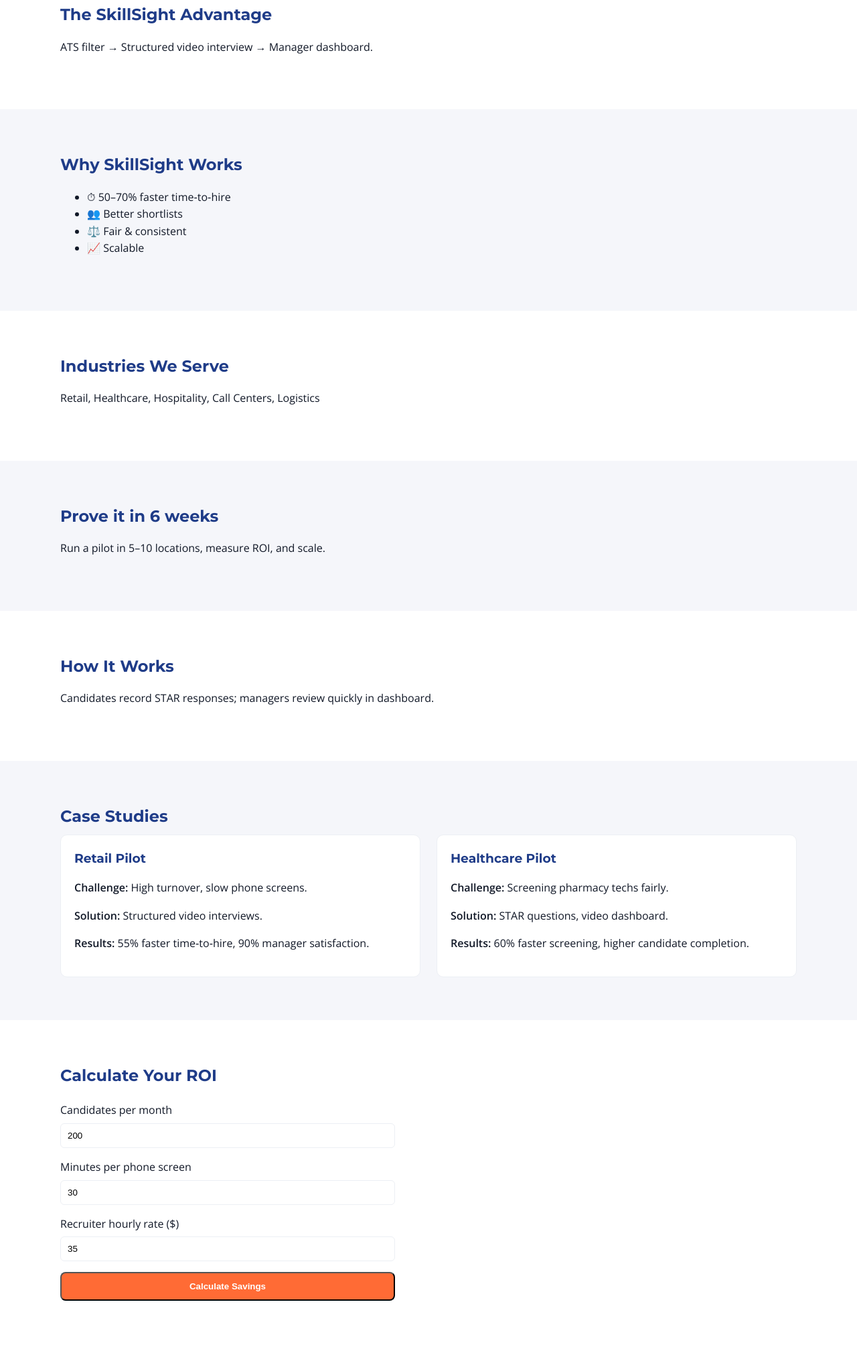
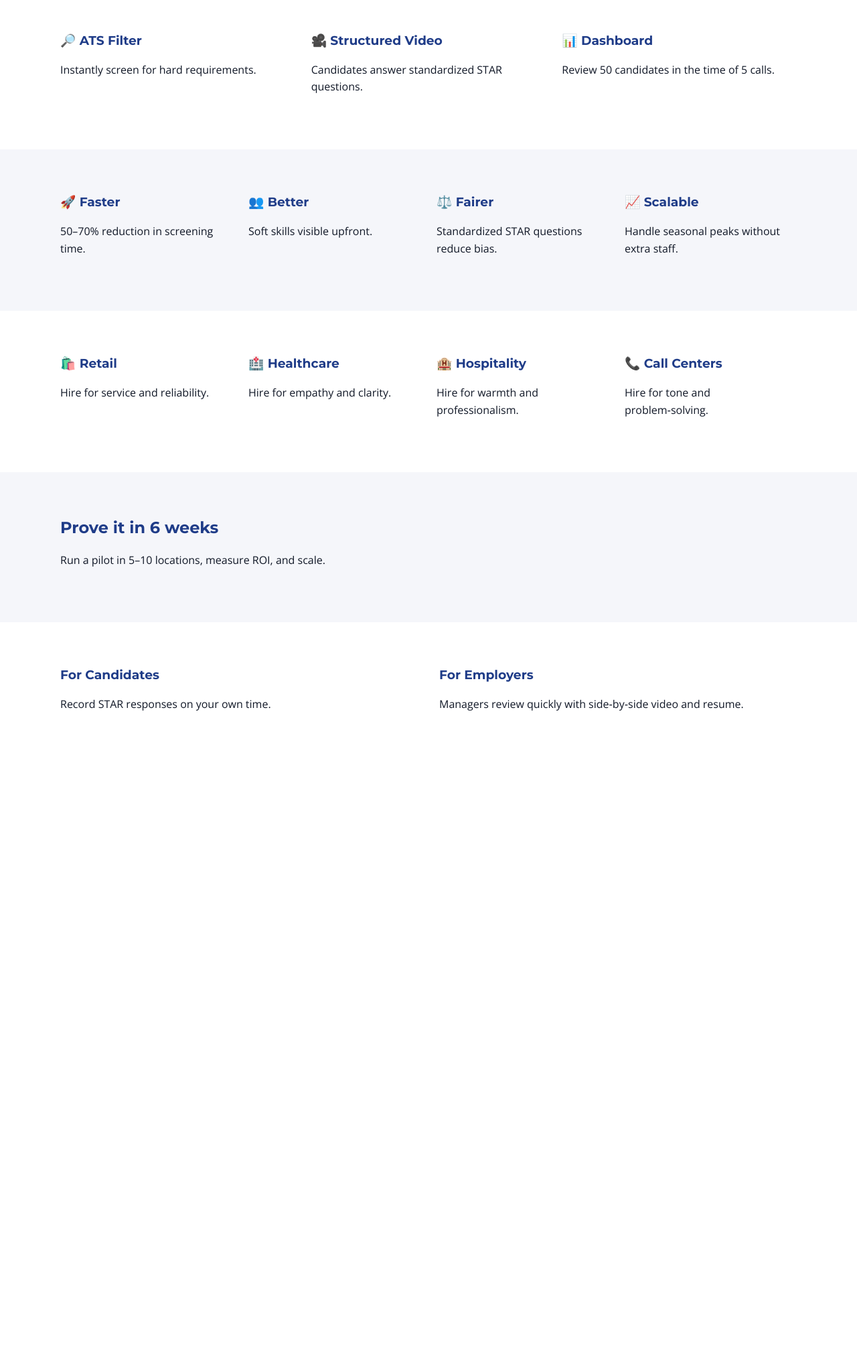
Before and after one commit to Sgaykie0677/SkillSight, a plain HTML site: page index.html in a window 1280 px wide. Shown: the part 657-2683 px from the top of the page at 67% size. After the commit the page ends 1802 px from the top, so only its background shows below. Drawn offline with nearby package versions, Linux system fonts and the light colour scheme.

Commit message:
FEAT:  polished full site

```diff
--- a/index.html
+++ b/index.html
@@ -7,44 +7,46 @@
   <link href="https://fonts.googleapis.com/css2?family=Montserrat:wght@600;700&family=Open+Sans:wght@400;600&display=swap" rel="stylesheet">
   <style>
     :root {
-      --blue: #1F3C88; --teal: #00BFA6; --orange: #FF6B35;
-      --gray-100: #F5F6FA; --gray-200: #ECEFF4; --gray-700: #374151; --gray-900: #111827; --white: #FFFFFF;
+      --blue:#1F3C88; --teal:#00BFA6; --orange:#FF6B35;
+      --gray-100:#F5F6FA; --gray-200:#ECEFF4; --gray-700:#374151; --gray-900:#111827; --white:#FFFFFF;
     }
-    body { margin:0; font-family:"Open Sans",sans-serif; color:var(--gray-900); background:var(--white); line-height:1.6; }
-    h1,h2,h3,h4,h5 { font-family:"Montserrat",sans-serif; color:var(--blue); margin:0 0 .5rem; }
-    .container { width:min(1100px,92%); margin:0 auto; }
-    .section { padding:64px 0; }
-    .section.alt { background:var(--gray-100); }
-    .btn { display:inline-block; padding:12px 18px; border-radius:8px; text-decoration:none; font-weight:600; }
-    .btn-primary { background:var(--orange); color:#fff; }
-    .btn-secondary { background:var(--teal); color:#fff; }
+    body{margin:0;font-family:"Open Sans",sans-serif;color:var(--gray-900);background:var(--white);line-height:1.6;}
+    h1,h2,h3,h4{font-family:"Montserrat",sans-serif;color:var(--blue);margin:0 0 .5rem;}
+    .container{width:min(1100px,92%);margin:0 auto;}
+    .section{padding:64px 0;}
+    .section.alt{background:var(--gray-100);}
+    .btn{display:inline-block;padding:12px 18px;border-radius:8px;text-decoration:none;font-weight:600;}
+    .btn-primary{background:var(--orange);color:#fff;}
+    .btn-secondary{background:var(--teal);color:#fff;}
     /* Header */
-    .site-header { position:sticky; top:0; background:#fff; border-bottom:1px solid var(--gray-200); z-index:999; }
-    .header-inner { display:flex; justify-content:space-between; align-items:center; height:72px; }
-    .brand { display:flex; align-items:center; gap:12px; text-decoration:none; }
-    .brand-name { font-weight:700; font-size:1.2rem; color:var(--blue); }
-    .nav-list { list-style:none; display:flex; gap:18px; margin:0; padding:0; }
-    .nav-list a { text-decoration:none; color:var(--gray-900); padding:8px 10px; border-radius:6px; }
-    .nav-list a:hover { background:var(--gray-100); }
-    .cta-link { background:var(--teal); color:#fff; }
-    /* ROI Calculator */
-    .roi-form { display:grid; gap:16px; max-width:500px; margin:20px 0; }
-    .roi-form .form-group { display:flex; flex-direction:column; gap:6px; }
-    .roi-form input { padding:10px; border:1px solid var(--gray-200); border-radius:6px; }
-    .roi-result { margin-top:20px; padding:20px; background:#fff; border:1px solid var(--gray-200); border-radius:8px; }
+    .site-header{position:sticky;top:0;background:#fff;border-bottom:1px solid var(--gray-200);z-index:999;}
+    .header-inner{display:flex;justify-content:space-between;align-items:center;height:72px;}
+    .brand{font-weight:700;font-size:1.2rem;color:var(--blue);text-decoration:none;}
+    .nav-list{list-style:none;display:flex;gap:18px;margin:0;padding:0;}
+    .nav-list a{text-decoration:none;color:var(--gray-900);padding:8px 10px;border-radius:6px;}
+    .nav-list a:hover{background:var(--gray-100);}
+    .cta-link{background:var(--teal);color:#fff;}
+    /* Grids */
+    .grid-2{display:grid;grid-template-columns:1fr 1fr;gap:32px;}
+    .grid-3{display:grid;grid-template-columns:repeat(3,1fr);gap:24px;}
+    .grid-4{display:grid;grid-template-columns:repeat(4,1fr);gap:24px;}
     /* Case Studies */
-    .case-grid { display:grid; grid-template-columns:1fr 1fr; gap:24px; }
-    .case { background:#fff; border:1px solid var(--gray-200); border-radius:10px; padding:20px; }
-    .case h3 { margin-top:0; }
+    .case-grid{display:grid;grid-template-columns:repeat(2,1fr);gap:24px;}
+    .case{background:#fff;border:1px solid var(--gray-200);border-radius:10px;padding:20px;}
+    /* ROI */
+    .roi-form{display:grid;gap:16px;max-width:500px;margin:20px 0;}
+    .roi-form .form-group{display:flex;flex-direction:column;gap:6px;}
+    .roi-form input{padding:10px;border:1px solid var(--gray-200);border-radius:6px;}
+    .roi-result{margin-top:20px;padding:20px;background:#fff;border:1px solid var(--gray-200);border-radius:8px;}
     /* Footer */
-    .site-footer { border-top:1px solid var(--gray-200); padding:20px 0; text-align:center; }
+    .site-footer{border-top:1px solid var(--gray-200);padding:20px 0;text-align:center;}
   </style>
 </head>
 <body>
   <!-- Header -->
   <header class="site-header">
     <div class="container header-inner">
-      <a href="#hero" class="brand"><span class="brand-name">SkillSight</span></a>
+      <a href="#hero" class="brand">SkillSight</a>
       <nav>
         <ul class="nav-list">
           <li><a href="#hero">Home</a></li>
@@ -64,47 +66,57 @@
 
   <!-- Hero -->
   <section id="hero" class="section">
-    <div class="container">
-      <h1>See the skills that matter, faster.</h1>
-      <p>Cut time‑to‑hire by 50–70% with structured video screening that reveals communication, professionalism, and customer‑service skills before the interview.</p>
-      <a href="#pilot" class="btn btn-primary">Start a Pilot</a>
+    <div class="container grid-2">
+      <div>
+        <h1>See the skills that matter, faster.</h1>
+        <p>Cut time‑to‑hire by 50–70% with structured video screening that reveals communication, professionalism, and customer‑service skills before the interview.</p>
+        <a href="#pilot" class="btn btn-primary">Start a Pilot</a>
+      </div>
+      <div>
+        <!-- Placeholder for dashboard mockup -->
+        <div style="background:#fff;border:1px solid var(--gray-200);border-radius:10px;padding:20px;box-shadow:0 8px 20px rgba(31,60,136,.08);">
+          <h3 style="margin:0;color:var(--blue);">Manager Dashboard</h3>
+          <p>Review candidate videos side‑by‑side with resumes.</p>
+        </div>
+      </div>
     </div>
   </section>
 
   <!-- Problem -->
   <section id="problem" class="section alt">
-    <div class="container">
-      <h2>The first interview is broken.</h2>
-      <p>Phone screens are slow, inconsistent, and fail to reveal soft skills.</p>
+    <div class="container grid-3">
+      <div><h3>⏱ Slow phone screens</h3><p>Scheduling delays and repetitive calls waste time.</p></div>
+      <div><h3>🧩 Soft skills invisible</h3><p>Resumes don’t reveal communication or service mindset.</p></div>
+      <div><h3>⚖️ Inconsistent evaluation</h3><p>Different questions lead to bias‑prone assessments.</p></div>
     </div>
   </section>
 
   <!-- Solution -->
   <section id="solution" class="section">
-    <div class="container">
-      <h2>The SkillSight Advantage</h2>
-      <p>ATS filter → Structured video interview → Manager dashboard.</p>
+    <div class="container grid-3">
+      <div><h3>🔎 ATS Filter</h3><p>Instantly screen for hard requirements.</p></div>
+      <div><h3>🎥 Structured Video</h3><p>Candidates answer standardized STAR questions.</p></div>
+      <div><h3>📊 Dashboard</h3><p>Review 50 candidates in the time of 5 calls.</p></div>
     </div>
   </section>
 
   <!-- Value -->
   <section id="value" class="section alt">
-    <div class="container">
-      <h2>Why SkillSight Works</h2>
-      <ul>
-        <li>⏱ 50–70% faster time‑to‑hire</li>
-        <li>👥 Better shortlists</li>
-        <li>⚖️ Fair & consistent</li>
-        <li>📈 Scalable</li>
-      </ul>
+    <div class="container grid-4">
+      <div><h3>🚀 Faster</h3><p>50–70% reduction in screening time.</p></div>
+      <div><h3>👥 Better</h3><p>Soft skills visible upfront.</p></div>
+      <div><h3>⚖️ Fairer</h3><p>Standardized STAR questions reduce bias.</p></div>
+      <div><h3>📈 Scalable</h3><p>Handle seasonal peaks without extra staff.</p></div>
     </div>
   </section>
 
   <!-- Industries -->
   <section id="industries" class="section">
-    <div class="container">
-      <h2>Industries We Serve</h2>
-      <p>Retail, Healthcare, Hospitality, Call Centers, Logistics</p>
+    <div class="container grid-4">
+      <div><h3>🛍️ Retail</h3><p>Hire for service and reliability.</p></div>
+      <div><h3>🏥 Healthcare</h3><p>Hire for empathy and clarity.</p></div>
+      <div><h3>🏨 Hospitality</h3><p>Hire for warmth and professionalism.</p></div>
+      <div><h3>📞 Call Centers</h3><p>Hire for tone and problem‑solving.</p></div>
     </div>
   </section>
 
@@ -118,48 +130,10 @@
 
   <!-- How It Works -->
   <section id="how" class="section">
-    <div class="container">
-      <h2>How It Works</h2>
-      <p>Candidates record STAR responses; managers review quickly in dashboard.</p>
+    <div class="container grid-2">
+      <div><h3>For Candidates</h3><p>Record STAR responses on your own time.</p></div>
+      <div><h3>For Employers</h3><p>Managers review quickly with side‑by‑side video and resume.</p></div>
     </div>
   </section>
 
   <!-- Case Studies -->
-  <section id="case" class="section alt">
-    <div class="container">
-      <h2>Case Studies</h2>
-      <div class="case-grid">
-        <div class="case">
-          <h3>Retail Pilot</h3>
-          <p><strong>Challenge:</strong> High turnover, slow phone screens.</p>
-          <p><strong>Solution:</strong> Structured video interviews.</p>
-          <p><strong>Results:</strong> 55% faster time‑to‑hire, 90% manager satisfaction.</p>
-        </div>
-        <div class="case">
-          <h3>Healthcare Pilot</h3>
-          <p><strong>Challenge:</strong> Screening pharmacy techs fairly.</p>
-          <p><strong>Solution:</strong> STAR questions, video dashboard.</p>
-          <p><strong>Results:</strong> 60% faster screening, higher candidate completion.</p>
-        </div>
-      </div>
-    </div>
-  </section>
-
-  <!-- ROI Calculator -->
-  <section id="roi" class="section">
-    <div class="container">
-      <h2>Calculate Your ROI</h2>
-      <form id="roiForm" class="roi-form">
-        <div class="form-group">
-          <label for="candidates">Candidates per month</label>
-          <input type="number" id="candidates" value="200" required />
-        </div>
-        <div class="form-group">
-          <label for="timePerScreen">Minutes per phone screen</label>
-          <input type="number" id="timePerScreen" value="30" required />
-        </div>
-        <div class="form-group">
-          <label for="hourlyRate">Recruiter hourly rate ($)</label>
-          <input type="number" id="hourlyRate" value="35" required />
-        </div>
-        <button type="submit" class="btn btn-primary">Calculate Savings
```
